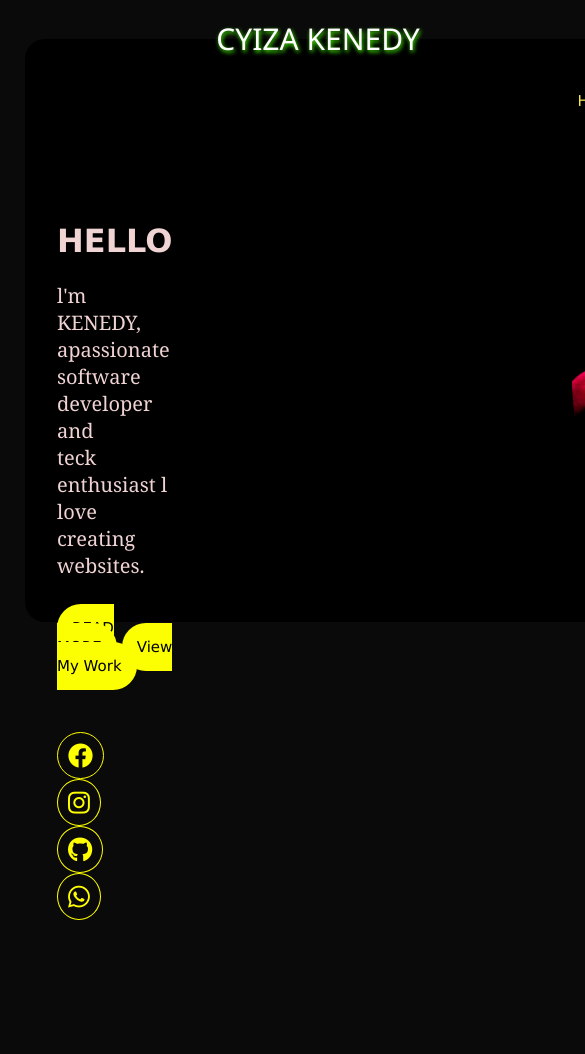
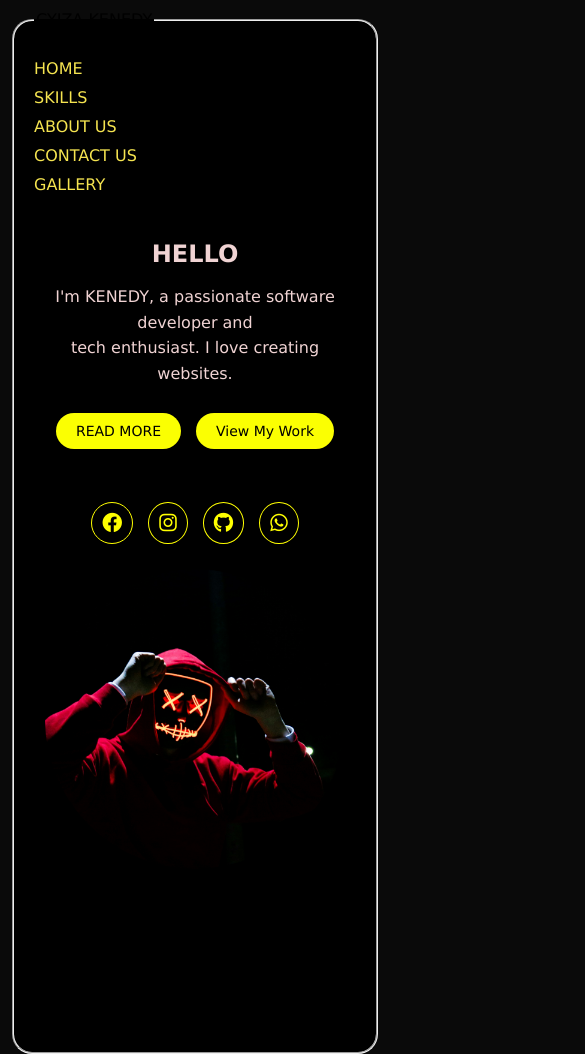
Before and after one commit to kenedy12a/final-project, a plain HTML site: page index.html in a window 390 px wide. Shown: the top 1054 px of the page, 585 px wide, since content can reach past the window. Before the commit the page ends 920 px from the top, so only its background shows below. Drawn offline with Linux system fonts and the light colour scheme.

Commit message:
about me

```diff
--- a/home.css
+++ b/home.css
@@ -1,8 +1,10 @@
+@media screen and (min-width: 992px) {
 body{
     font-family: Verdana, Geneva, Tahoma, sans-serif;
     background-color: rgb(10, 10, 10);
     padding: 10px 15px;
 }
+
 .cnt1{
      display: flex;
     border: 1px solid rgb(49, 47, 47);
@@ -150,3 +152,100 @@ legend{
         text-shadow: 1px 2px 4px rgb(4, 0, 255);
     }
 }
+
+}
+
+
+/* Mobile styles - for phones */
+
+  @media screen and (max-width: 767px) {
+    body {
+        font-family: Verdana, Geneva, Tahoma, sans-serif;
+        background-color: rgb(10, 10, 10);
+        padding: 10px;
+        margin: 0;
+      }
+
+      .cnt1 {
+        display: flex;
+        flex-direction: column;
+        gap: 20px;
+        border-radius: 20px;
+        background-color: black;
+        padding: 20px;
+        height: 1000px;
+      }
+
+      .left {
+        text-align: center;
+        color: rgb(240, 211, 211);
+      }
+
+      .left h1 {
+        font-size: 24px;
+      }
+
+      .left p {
+        font-size: 16px;
+        line-height: 1.6;
+      }
+
+      .button {
+        display: inline-block;
+        background-color: rgb(251, 255, 2);
+        color: black;
+        padding: 10px 20px;
+        margin: 10px 5px;
+        border-radius: 30px;
+        text-decoration: none;
+        font-size: 14px;
+        transition: 0.5s;
+      }
+
+      .button:hover {
+        background-color: rgb(231, 231, 78);
+      }
+
+      .facebook-icon,
+      .instagram-icon,
+      .github-icon,
+      .whatsapp-icon {
+        color: yellow;
+        border: 1px solid yellow;
+        border-radius: 50%;
+        font-size: 20px;
+        padding: 10px;
+        margin: 5px;
+        transition: 0.3s;
+      }
+
+      .right {
+        text-align: center;
+      }
+
+      .link {
+        display: flex;
+        color: rgb(245, 228, 80);
+        text-decoration: none;
+        font-size: 16px;
+        margin: 10px 0;
+        transition: 0.3s;
+      }
+
+      .link:hover {
+        background-color: yellow;
+        color: black;
+        padding: 10px;
+      }
+
+      .key {
+        height: 300px;
+        width: 300px;
+        border-radius: 50%;
+        background-image: url("hacker/8.jpg");
+        background-size: cover;
+        background-position: center;
+        margin: 0 auto;
+      }
+
+  }
--- a/index.html
+++ b/index.html
@@ -17,39 +17,34 @@
 
 
     <fieldset class="cnt1">
-    <legend>
-       &nbsp;&nbsp;&nbsp;&nbsp;&nbsp;&nbsp;&nbsp;&nbsp;&nbsp;&nbsp;&nbsp;
-       &nbsp;&nbsp;&nbsp;&nbsp;&nbsp;&nbsp;&nbsp;&nbsp;&nbsp;&nbsp;&nbsp;
+        <legend>CYIZA KENEDY</legend>
 
-       CYIZA KENEDY
-    </legend>
+        <!-- AHA NIHO TWIMURIYE LINKS HEJURU -->
+        <div class="right">
+            <a href="index.html" class="link">HOME</a>
+            <a href="skills.html" class="link">SKILLS</a>
+            <a href="about.html" class="link">ABOUT US</a>
+            <a href="contact.html" class="link">CONTACT US</a>
+            <a href="https://github.com/kenedy12a?tab=repositories" class="link" target="_blank">GALLERY</a>
+        </div>
+
+        <!-- LEFT IKAZA NYUMA YA LINKS -->
         <div class="left">
-
             <h1>HELLO</h1>
             <p>
-            l'm KENEDY, apassionate software developer and <br>teck enthusiast l love creating websites.
-
+                I'm KENEDY, a passionate software developer and <br>tech enthusiast. I love creating websites.
             </p>
-        <br>
             <a href="about.html" class="button">READ MORE</a>
             <a href="https://github.com/kenedy12a?tab=repositories" target="_blank" class="button">View My Work</a>
-        <br><br><br><br>
-       <a href="https://www.facebook.com/cyiza kenedy" target="_blank"><i class="fab fa-facebook facebook-icon"></i></a> &nbsp;&nbsp;&nbsp;
-       <a href=""><i class="fab fa-instagram instagram-icon"></i></a> &nbsp;&nbsp;&nbsp;
-       <a href="https://www.github.com/cyiza kenedy" target="_blank"><i class="fab fa-github github-icon"></i></a> &nbsp;&nbsp;&nbsp;
+            <br><br><br>
+            <a href="https://www.facebook.com/cyiza kenedy" target="_blank"><i class="fab fa-facebook facebook-icon"></i></a>
+            <a href="#"><i class="fab fa-instagram instagram-icon"></i></a>
+            <a href="https://www.github.com/cyiza kenedy" target="_blank"><i class="fab fa-github github-icon"></i></a>
             <a href="https://wa.me/250726665798" target="_blank"><i class="fab fa-whatsapp whatsapp-icon"></i></a>
         </div>
-    <div class="right">
-        <a href="index.html" class="link">HOME</a>&nbsp;&nbsp;
-        <a href="skills.html" class="link">SKILLS</a>&nbsp;&nbsp;
-        <a href="about.html" class="link">ABOUT US</a>&nbsp;&nbsp;
-        <a href="contact.html" class="link">CONTACT US</a>&nbsp;&nbsp;
-        <a href="https://github.com/kenedy12a?tab=repositories" class="link" target="_blank">GALLERY</a>
-        <br><br>
-    <div class="key">
 
-     </div>
-    </div>
+        <div class="key"></div>
       </fieldset>
+
 </body>
 </html>
```
Also changed, not shown: about.html (+4 -2 lines), contact.html (+59 -3 lines). Lines whose indentation alone changed are shown as unchanged.
